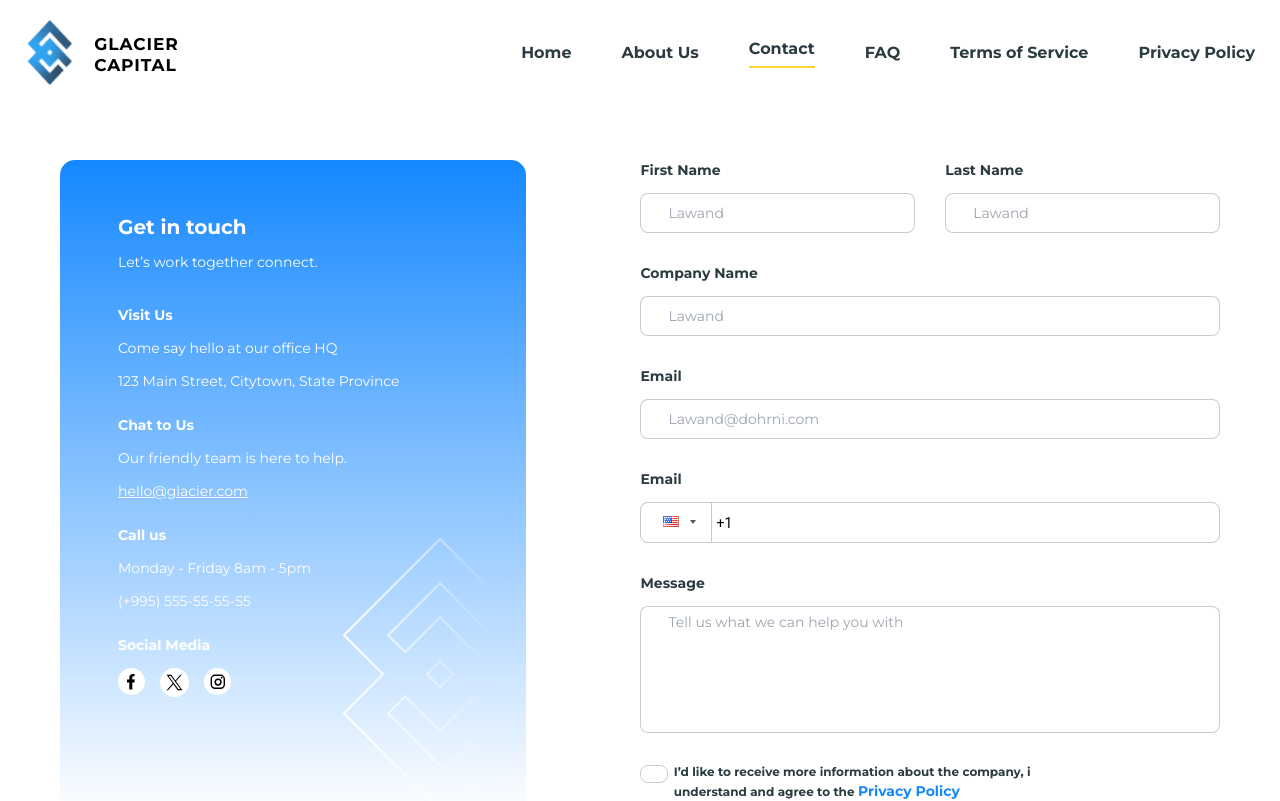
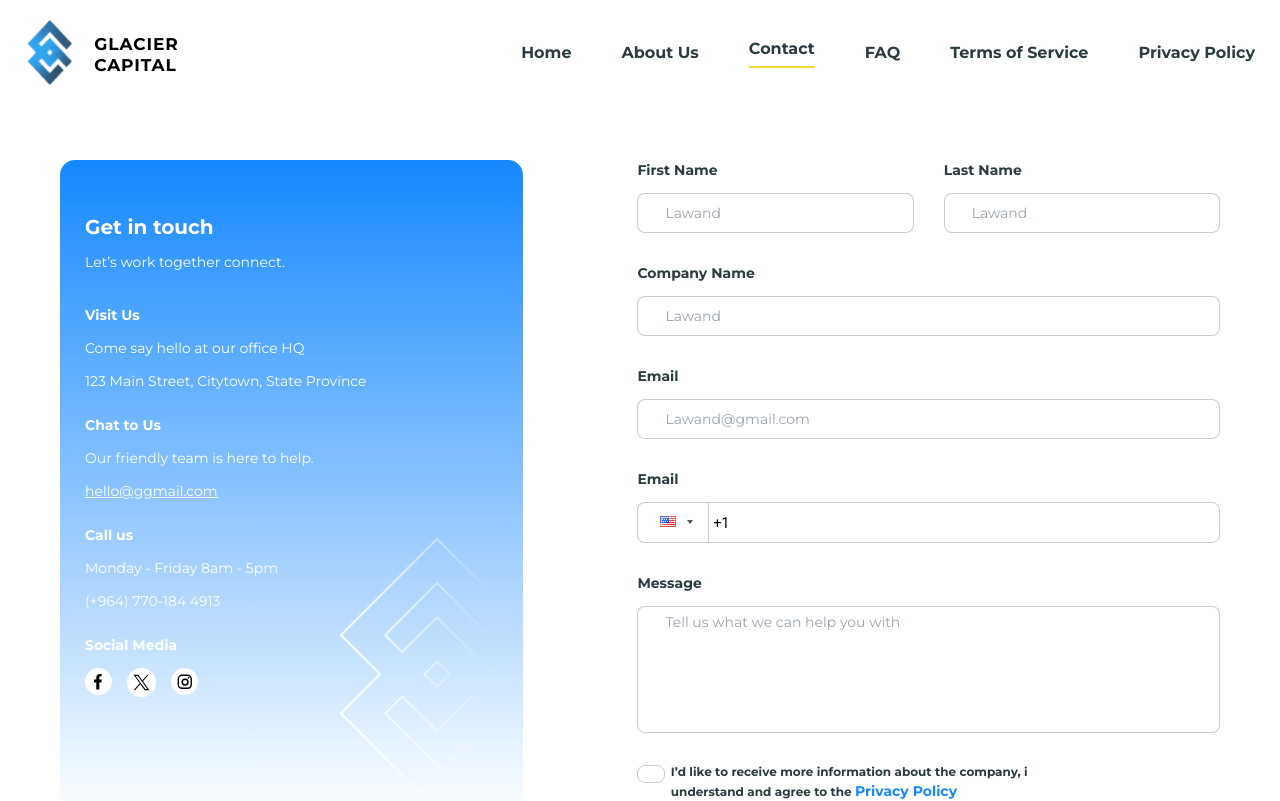
Before and after one commit to Mhamad-Raad/Glacier, a Next.js app: page /contact in a window 1280 px wide. Shown: the top 801 px of the page. Built offline with nearby package versions, Linux system fonts and the light colour scheme.

Commit message:
fix design buggs in contact page

```diff
--- a/Components/contact/Details.js
+++ b/Components/contact/Details.js
@@ -6,7 +6,7 @@ import Logo from '@/assets/faq/Logo';
 
 const Details = () => {
   return (
-    <div className="bg-gradient-to-b from-[#1588ff] to-[#d9d9d900] sm:pt-[40px] md:pt-[52px] sm:pl-[35px] sm:pb-[100px] md:pl-[58px] rounded-[15px] flex flex-col relative xl:w-[704px] xl:h-[846px] md:w-[546px] md:h-[656px] sm:w-full">
+    <div className="bg-gradient-to-b from-[#1588ff] to-[#d9d9d900] sm:pt-[40px] md:pt-[52px] sm:pl-[35px] sm:pb-[100px] md:pl-[25px] rounded-[15px] flex flex-col relative xl:w-[704px] xl:h-[846px] md:w-[546px] md:h-[656px] sm:w-full">
       <h2 className="xl:text-[24px] lg:text-[20px] text-white font-bold md:text-[18px] sm:text-[14px]">Get in touch</h2>
       <p className="xl:text-[21px] md:text-[14px] text-white font-[500] mt-[10px] sm:text-[12px]">
         Let’s work together connect.
@@ -25,7 +25,7 @@ const Details = () => {
         Our friendly team is here to help.
       </p>
       <p className="xl:text-[21px] lg:text-[14px] text-white font-[500] mt-[12px] underline sm:text-[12px]">
-        hello@glacier.com
+        hello@ggmail.com
       </p>
 
       <h2 className="xl:text-[21px] text-[14px] text-white font-bold sm:mt-[23px] sm:text-[14px]">Call us</h2>
@@ -33,7 +33,7 @@ const Details = () => {
         Monday - Friday 8am - 5pm{' '}
       </p>
       <p className="xl:text-[21px] lg:text-[14px] text-white font-[500] mt-[12px] sm:text-[12px]">
-        (+995) 555-55-55-55
+        (+964) 770-184 4913
       </p>
 
       <h2 className="xl:text-[21px] text-[14px] text-white font-bold sm:mt-[23px]">Social Media</h2>
--- a/Components/contact/Form.js
+++ b/Components/contact/Form.js
@@ -34,7 +34,7 @@ const Form = () => {
       </label>
       <input
         className="w-full xl:h-[53px] h-[40px] border border-[#00000033] rounded-[8px] px-[27px] py-[5px] mt-[12px] sm:text-[14px]"
-        placeholder="Lawand@dohrni.com"
+        placeholder="Lawand@gmail.com"
         type="text"
       />
       <label className="xl:text-[21px] sm:text-[14px] text-[#2b3c40] font-bold md:mt-[30px] sm:mt-[19px]">Email</label>
```
